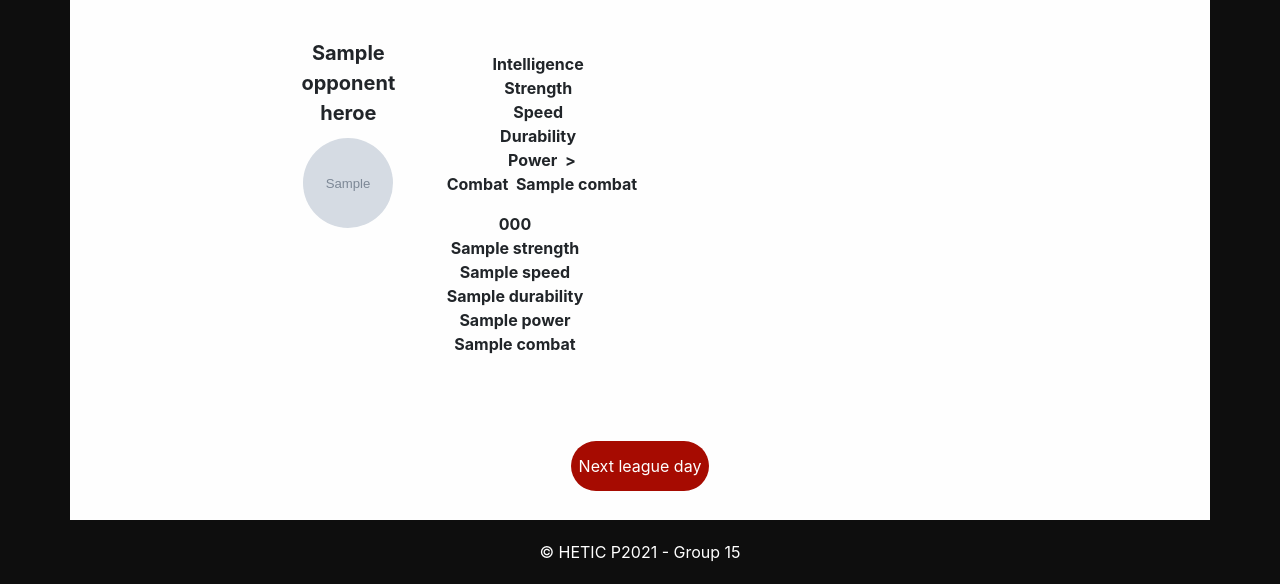
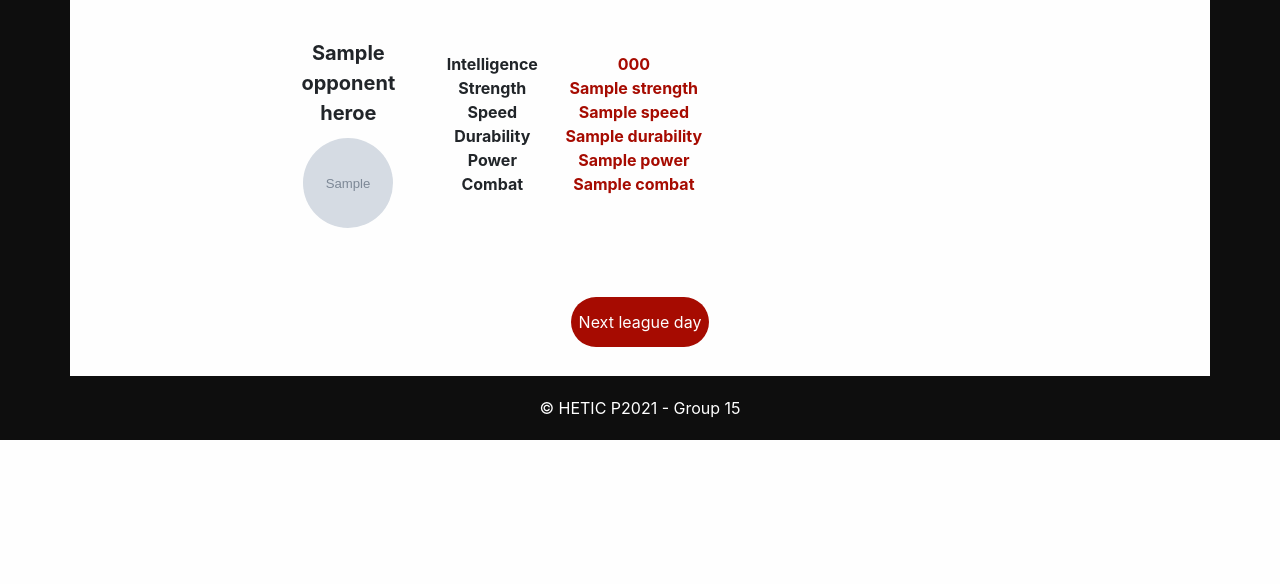
Before and after one commit to Milouu/superHeroes, a PHP site: template app/view/viewDashboard.php in a window 1280 px wide. Shown: the part 1800-2384 px from the top of the page. After the commit the page ends 2240 px from the top, so only its background shows below. Run offline with PHP 8.4, Linux system fonts and the light colour scheme; the visitor is signed in with stand-in values (Sample User, id 1); the template is opened without the code that fills it: most values are stand-ins (such as "Sample title", 1, 10 or a date in 2020); grey boxes marked "Sample" are stand-in pictures; style sheets or scripts are compiled from the project's sources.

Commit message:
:lipstick: Fix opponents values front

```diff
--- a/app/styles/stylus/elements/dashboard.styl
+++ b/app/styles/stylus/elements/dashboard.styl
@@ -137,6 +137,9 @@ h4
     font-weight bold
     white-space
 
+    &.opponentStatsValues
+      color superhero_red
+
 // Table part
 .tableContainer
     margin-top 40px
--- a/app/view/viewDashboard.php
+++ b/app/view/viewDashboard.php
@@ -167,16 +167,16 @@
       <li class="opponentStats">Strength   &nbsp;</li>
       <li class="opponentStats">Speed  &nbsp;</li>
       <li class="opponentStats">Durability  &nbsp;</li>
-      <li class="opponentStats">Power  &nbsp;></li>
-      <li class="opponentStats">Combat  &nbsp;<?=$opponent_hero->combat ?></li>
+      <li class="opponentStats">Power  &nbsp;</li>
+      <li class="opponentStats">Combat  &nbsp;</li>
     </ul>
     <ul>
-      <li class="opponentStats"><?=$opponent_hero->intelligence ?></li>
-      <li class="opponentStats"><?=$opponent_hero->strength ?></li>
-      <li class="opponentStats"><?=$opponent_hero->speed ?></li>
-      <li class="opponentStats"><?=$opponent_hero->durability ?></li>
-      <li class="opponentStats"><?=$opponent_hero->power ?></li>
-      <li class="opponentStats"><?=$opponent_hero->combat ?></li>
+      <li class="opponentStats opponentStatsValues"><?=$opponent_hero->intelligence ?></li>
+      <li class="opponentStats opponentStatsValues"><?=$opponent_hero->strength ?></li>
+      <li class="opponentStats opponentStatsValues"><?=$opponent_hero->speed ?></li>
+      <li class="opponentStats opponentStatsValues"><?=$opponent_hero->durability ?></li>
+      <li class="opponentStats opponentStatsValues"><?=$opponent_hero->power ?></li>
+      <li class="opponentStats opponentStatsValues"><?=$opponent_hero->combat ?></li>
     </ul>
   </div>
   <?php endforeach; ?>
```
